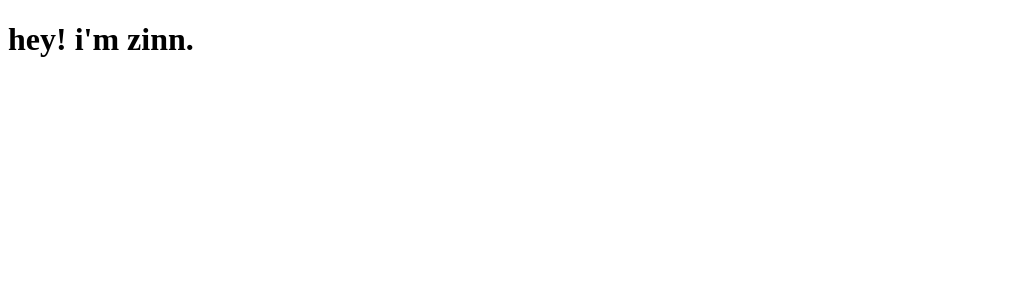
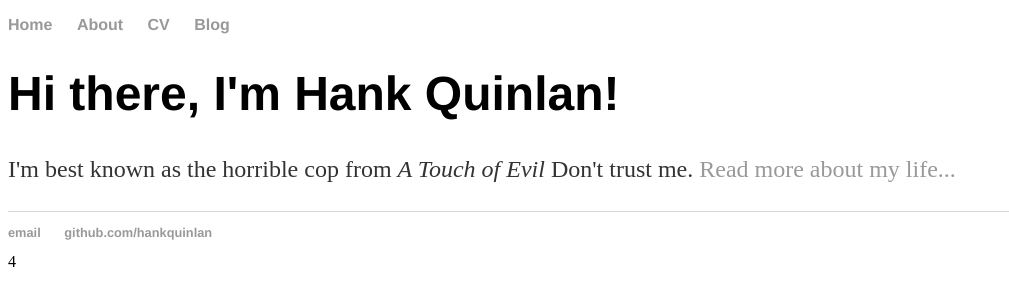
Before and after one commit to limzinn/limzinn.github.io, a plain HTML site: page index.html in a window 1280 px wide. Shown: the whole page, without its empty margins (0-1009 px from the left). Drawn offline with Linux system fonts and the light colour scheme.

Commit message:
Implemented Jekyll

```diff
--- /dev/null
+++ b/css/main.css
@@ -0,0 +1,43 @@
+ody {
+    margin: 60px auto;
+    width: 70%;
+}
+nav ul, footer ul {
+    font-family:'Helvetica', 'Arial', 'Sans-Serif';
+    padding: 0px;
+    list-style: none;
+    font-weight: bold;
+}
+nav ul li, footer ul li {
+    display: inline;
+    margin-right: 20px;
+}
+a {
+    text-decoration: none;
+    color: #999;
+}
+a:hover {
+    text-decoration: underline;
+}
+h1 {
+    font-size: 3em;
+    font-family:'Helvetica', 'Arial', 'Sans-Serif';
+}
+p {
+    font-size: 1.5em;
+    line-height: 1.4em;
+    color: #333;
+}
+footer {
+    border-top: 1px solid #d5d5d5;
+    font-size: .8em;
+}
+
+ul.posts {
+    margin: 20px auto 40px;
+    font-size: 1.5em;
+}
+
+ul.posts li {
+    list-style: none;
+}
--- a/index.html
+++ b/index.html
@@ -1,12 +1,31 @@
 <!DOCTYPE html>
-
 <html>
-<head>
-<title> limzinn.github.io jdskfla </title>
-<link href="main.css" rel="stylesheet">
-</head>
-<h1> hey! i'm zinn. </h1>
-
-
-
+	<head>
+		<title>Hank Quinlan, Horrible Cop</title>
+    <!-- link to main stylesheet -->
+		<link rel="stylesheet" type="text/css" href="/css/main.css">
+	</head>
+	<body>
+		<nav>
+    		<ul>
+        		<li><a href="/">Home</a></li>
+	        	<li><a href="/about">About</a></li>
+        		<li><a href="/cv">CV</a></li>
+        		<li><a href="/blog">Blog</a></li>
+    		</ul>
+		</nav>
+		<div class="container">
+    		<div class="blurb">
+        		<h1>Hi there, I'm Hank Quinlan!</h1>
+				<p>I'm best known as the horrible cop from <em>A Touch of Evil</em> Don't trust me. <a href="/about">Read more about my life...</a></p>
+    		</div><!-- /.blurb -->
+		</div><!-- /.container -->
+		<footer>
+    		<ul>
+        		<li><a href="mailto:hankquinlanhub@gmail.com">email</a></li>
+        		<li><a href="https://github.com/hankquinlan">github.com/hankquinlan</a></li>
+			</ul>
+		</footer>
+	</body>
 </html>
+4
--- a/main.css
+++ /dev/null
@@ -1,7 +0,0 @@
-
-
-h1{
-font-family: hiragino-sans;
-src: url('hiraginosansw0.ttf'),
-url('hiraginosansw0.ttf');
-}
```
Also changed, not shown: 1 other file.
